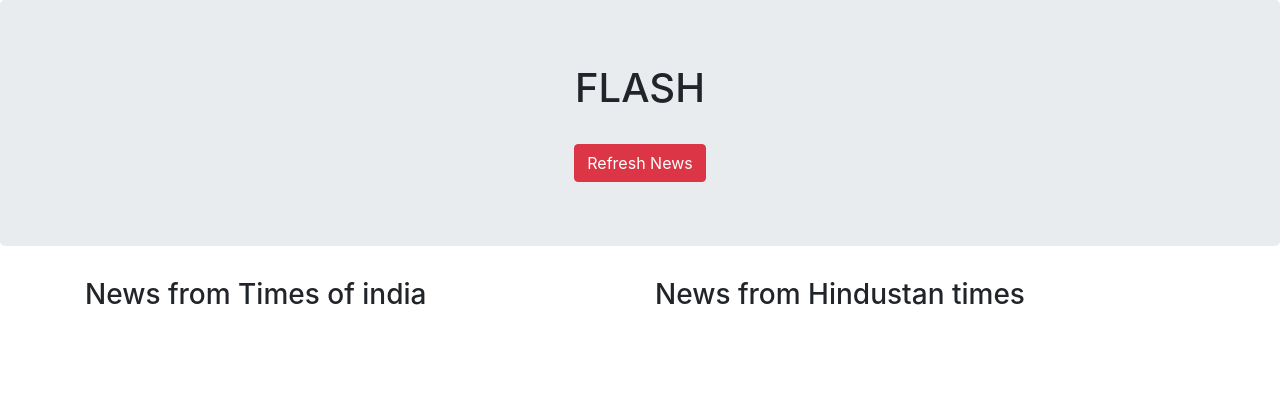
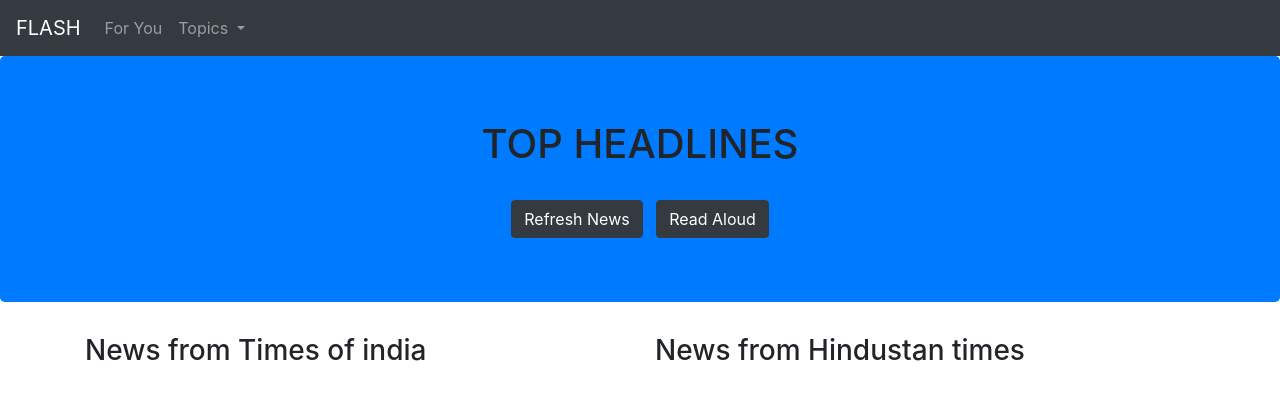
Before and after one commit to Rohini13/Flash, a Django app: page / in a window 1280 px wide. Shown: the top 400 px of the page. Run offline with Django 3.2, Linux system fonts and the light colour scheme; parts of the project's set-up code (start-up, migrations or seed data) failed here and were passed over; some libraries are stand-ins or nearby versions.

Commit message:
added navbar

```diff
--- a/news/templates/news/index.html
+++ b/news/templates/news/index.html
@@ -5,12 +5,59 @@
     <link rel="stylesheet" href="https://maxcdn.bootstrapcdn.com/bootstrap/4.0.0/css/bootstrap.min.css" integrity="sha384-Gn5384xqQ1aoWXA+058RXPxPg6fy4IWvTNh0E263XmFcJlSAwiGgFAW/dAiS6JXm" crossorigin="anonymous">
 </head>
 <body>
-    <div class="jumbotron">
-        <div style="text-align: center;"><h1>FLASH</h1>
+    <div>
+        <nav class="navbar navbar-expand-lg navbar-dark bg-dark">
+          <a class="navbar-brand" href="#">FLASH</a>
+          <button class="navbar-toggler" type="button" data-toggle="collapse" data-target="#navbarSupportedContent" aria-controls="navbarSupportedContent" aria-expanded="false" aria-label="Toggle navigation">
+            <span class="navbar-toggler-icon"></span>
+          </button>
+
+          <div class="collapse navbar-collapse" id="navbarSupportedContent">
+            <ul class="navbar-nav mr-auto">
+{#              <li class="nav-item active">#}
+{#                <a class="nav-link" href="#">Trending<span class="sr-only">(current)</span></a>#}
+{#              </li>#}
+              <li class="nav-item">
+                <a class="nav-link" href="#">For You</a>
+              </li>
+              <li class="nav-item dropdown">
+                <a class="nav-link dropdown-toggle" href="#" id="navbarDropdown" role="button" data-toggle="dropdown" aria-haspopup="true" aria-expanded="false">
+                  Topics
+                </a>
+                <div class="dropdown-menu" aria-labelledby="navbarDropdown">
+                  <a class="dropdown-item" href="#">World</a>
+                  <a class="dropdown-item" href="#">Local</a>
+                  <a class="dropdown-item" href="#">Business and Economy</a>
+                  <a class="dropdown-item" href="#">Politics</a>
+                  <a class="dropdown-item" href="#">Education</a>
+                  <a class="dropdown-item" href="#">Science and Technology</a>
+                  <a class="dropdown-item" href="#">Health</a>
+                  <a class="dropdown-item" href="#">Entertainment</a>
+{#                  <div class="dropdown-divider"></div>#}
+{#                  <a class="dropdown-item" href="#">Something else here</a>#}
+                </div>
+              </li>
+{#              <li class="nav-item">#}
+{#                <a class="nav-link disabled" href="#">Disabled</a>#}
+{#              </li>#}
+            </ul>
+{#            <form class="form-inline my-2 my-lg-0">#}
+{#              <input class="form-control mr-sm-2" type="search" placeholder="Search" aria-label="Search">#}
+{#              <button class="btn btn-outline-success my-2 my-sm-0" type="submit">Search</button>#}
+{#            </form>#}
+          </div>
+        </nav>
+    </div>
+
+    <div class="jumbotron bg-primary">
+        <div style="text-align: center;"><h1>TOP HEADLINES</h1>
              <br>
-           <a href="/" class="btn btn-danger">Refresh News</a>
+           <a href="/" class="btn btn-dark">Refresh News</a>
         </form>
+            &nbsp;
+            <a href="/" class="btn btn-dark">Read Aloud</a>
     </div>
+
     </div>
     <div class="container">
         <div class="row">
--- a/news/views.py
+++ b/news/views.py
@@ -6,7 +6,7 @@ from bs4 import BeautifulSoup
 toi_r = requests.get("https://timesofindia.indiatimes.com/briefs")
 toi_soup = BeautifulSoup(toi_r.content, 'html5lib')
 toi_headings = toi_soup.find_all('h2')
-toi_headings = toi_headings[0:25]
+toi_headings = toi_headings[3:20]
 toi_news = []
 
 for th in toi_headings:
@@ -17,7 +17,7 @@ for th in toi_headings:
 ht_r = requests.get("https://news.google.com/topics/CAAqJggKIiBDQkFTRWdvSUwyMHZNRFZxYUdjU0FtVnVHZ0pKVGlnQVAB?hl=en-IN&gl=IN&ceid=IN%3Aen")
 ht_soup = BeautifulSoup(ht_r.content, 'html5lib')
 ht_headings = ht_soup.findAll('h3')
-ht_headings = ht_headings[0:25]
+ht_headings = ht_headings[3:20]
 ht_news = []
 
 
```
